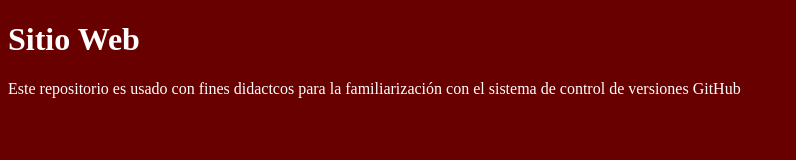
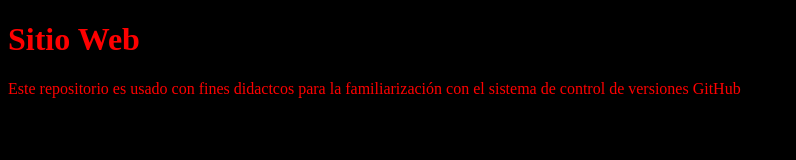
Before and after one commit to davidanguiano/aprendiendo-github, a plain HTML site: page index.html in a window 1280 px wide. Shown: the whole page, without its empty margins (0-796 px from the left). Drawn offline with Linux system fonts and the light colour scheme.

Commit message:
Cambios en la hoja de estilos
index.html ahora muestra un fondo en color negro con el texto en color rojo.

```diff
--- a/style.css
+++ b/style.css
@@ -1,4 +1,4 @@
 body{
-  background:rgb(105, 0, 0);
-  color: white;
+  background:black;
+  color: red;
 }
```
